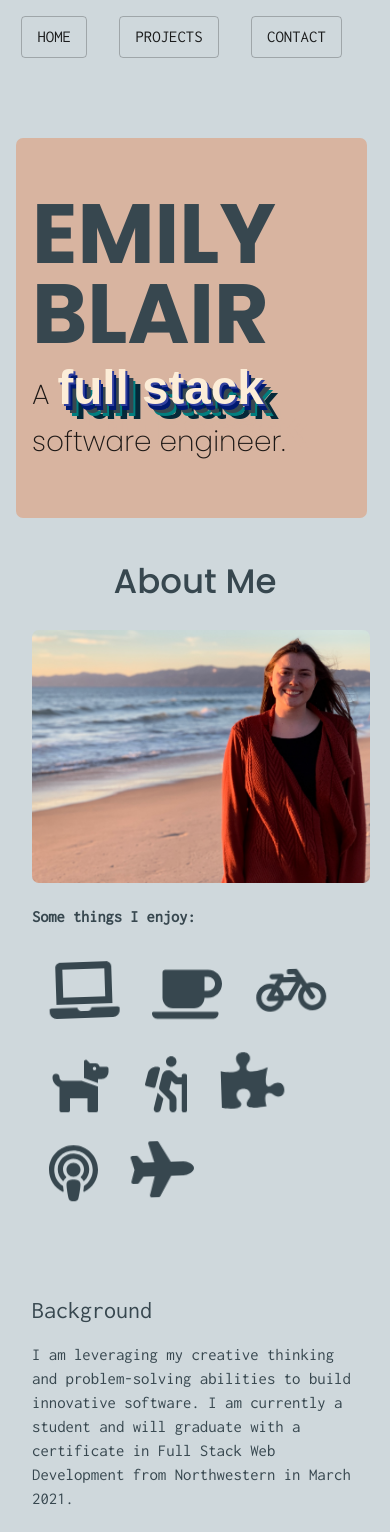
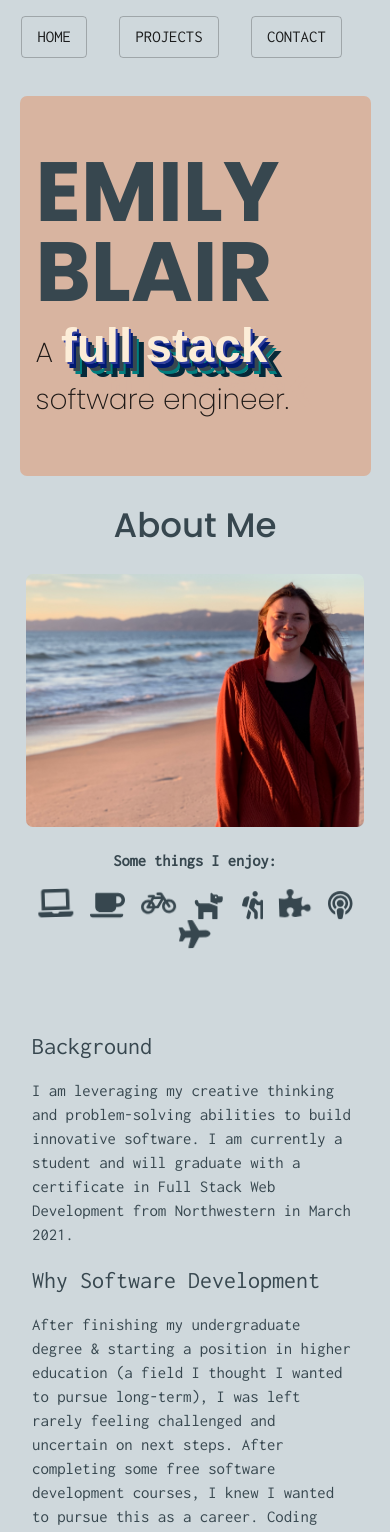
Before and after one commit to emblair96/emblair96.github.io, a React (Create React App) app: page / in a window 390 px wide. Shown: the top 1532 px of the page. Built offline with nearby package versions, Linux system fonts and the light colour scheme.

Commit message:
Additional mobile responsiveness

```diff
--- a/src/App.css
+++ b/src/App.css
@@ -25,9 +25,10 @@ body {
   font-family: 'Poppins', sans-serif;
   font-weight: 200;
   display: flex;
-  align-self: center;
+  align-content: center;
   flex-direction: row;
-  margin: 3em 0em;
+  /* margin: 3em 0em; */
+  margin: 0 auto;
 }
 
 .transitions-item {
@@ -88,6 +89,8 @@ body {
 .profile-photo {
   height: 30vh;
   border-radius: .5em;
+  margin: 0 auto;
+
 }
 
 .hobbie-icons {
@@ -164,6 +167,8 @@ a {
     font-size: 6.6em;
   }
 
+
+
 }
 
 @media (max-width: 1024px) {
@@ -193,6 +198,11 @@ a {
 }
 
 @media (max-width: 500px) {
+
+  .navbar-btns {
+    margin: 0 auto;
+  }
+
   #welcome-msg {
     width: 90vw;
     height: 45vh;
@@ -202,13 +212,11 @@ a {
 
   .welcome-msg-text {
     display: inline;
-
+    text-align: center;
   }
 
    .profile-photo {
-    margin: auto;
-    /* display: flex;
-    flex-direction: column;*/
+
     align-content: center;
     height: 30vh;
 
@@ -223,4 +231,21 @@ a {
 
   }
 
+  .hobbie-icons {
+    margin: 0em .3em;
+
+  }
+
+  .contact-section {
+    /* flex-direction: column; */
+    margin: 0em;
+    line-height: 0;
+    display: block;
+    margin-bottom: 3em;
+  }
+
+  .contact-options {
+    padding: 0;
+  }
+
 }
--- a/src/components/AboutMe.js
+++ b/src/components/AboutMe.js
@@ -17,7 +17,7 @@ export default function AboutMe({ theme }) {
         direction="row"
         justify="center"
       >
-        <Grid item xs={12} lg={5} >
+        <Grid item lg={5} align="center"  >
           <img className="profile-photo" alt="Emily Blair on beach" src={emilyPhoto}/>
         <Hobbies />
         </Grid>
--- a/src/components/DeveloperJourney.js
+++ b/src/components/DeveloperJourney.js
@@ -71,8 +71,6 @@ export default function DeveloperJourney() {
            <Grid style={{marginBottom: "3em"}} item xs={10} sm={10}>
           <h3>Other Technologies: Bootstrap / jQuery / Git / Heroku / Handlebars / Security and Session Storage / User Authentication / Responsive Design</h3>
            </Grid>
-        <Container style={{marginBottom: "3em"}}>
-        </Container>
 
       </Grid>
 
--- a/src/components/Header.js
+++ b/src/components/Header.js
@@ -6,8 +6,8 @@ import AnimationTest from './AnimationTest';
 export default function Header() {
 
   return (
-    <>
-      <Container id="welcome-msg" >
+    <div className="test">
+      <Container id="welcome-msg">
         <Grid
           container
           // spacing={0}
@@ -38,6 +38,6 @@ export default function Header() {
         </Grid>
         </Grid>
       </Container>
-    </>
+    </div>
   )
 }
--- a/src/components/Hobbies.js
+++ b/src/components/Hobbies.js
@@ -1,21 +1,27 @@
 import '../animations.css'
 import '../App.css'
 import { FontAwesomeIcon } from '@fortawesome/react-fontawesome';
+import useMediaQuery from '@material-ui/core/useMediaQuery';
 import { faLaptop, faCoffee, faBicycle, faDog, faHiking, faPuzzlePiece, faPodcast, faPlane } from '@fortawesome/free-solid-svg-icons';
 
 
 export default function Hobbies() {
+
+  const matches = useMediaQuery('(max-width:500px)');
+
+  const responsiveSize = matches ? "fa-2x" : "fa-4x"
+
   return (
     <div>
       <h3>Some things I enjoy:</h3>
-      <FontAwesomeIcon className="fa-4x tossing hobbie-icons" icon={faLaptop} />
-      <FontAwesomeIcon className="fa-4x floating hobbie-icons" icon={faCoffee} />
-      <FontAwesomeIcon className="fa-4x tossing hobbie-icons" icon={faBicycle} />
-      <FontAwesomeIcon className="fa-4x floating hobbie-icons" icon={faDog} />
-      <FontAwesomeIcon className="fa-4x floating hobbie-icons" icon={faHiking} />
-      <FontAwesomeIcon className="fa-4x tossing hobbie-icons" icon={faPuzzlePiece} />
-      <FontAwesomeIcon className="fa-4x floating hobbie-icons" icon={faPodcast} />
-      <FontAwesomeIcon className="fa-4x tossing hobbie-icons" icon={faPlane} />
+      <FontAwesomeIcon className={` ${responsiveSize} tossing hobbie-icons`} icon={faLaptop} />
+      <FontAwesomeIcon className={`${responsiveSize} floating hobbie-icons`} icon={faCoffee} />
+      <FontAwesomeIcon className={`${responsiveSize} tossing hobbie-icons`} icon={faBicycle} />
+      <FontAwesomeIcon className={`${responsiveSize} floating hobbie-icons`} icon={faDog} />
+      <FontAwesomeIcon className={`${responsiveSize} floating hobbie-icons`} icon={faHiking} />
+      <FontAwesomeIcon className={`${responsiveSize} tossing hobbie-icons`} icon={faPuzzlePiece} />
+      <FontAwesomeIcon className={`${responsiveSize} floating hobbie-icons`} icon={faPodcast} />
+      <FontAwesomeIcon className={`${responsiveSize} tossing hobbie-icons`} icon={faPlane} />
 
     </div>
   )
--- a/src/components/Navbar.js
+++ b/src/components/Navbar.js
@@ -27,16 +27,17 @@ export default function Navbar(props, ref) {
         <CssBaseline />
         <ElevationScroll {...props}>
           <AppBar style={{ backgroundColor: "#cfd8dc" }}>
-            <Container>
+            <Container >
 
               <Grid
                 container
                 direction="row"
                 justify="flex-end"
                 alignItems="center"
+
               >
 
-                <Toolbar>
+                <Toolbar className="navbar-btns">
 
                   <Link to="home">
                     <Button className="btn" style={{ margin: ".3em", fontSize: "1.2em" }} variant="outlined" to="#home">
```
